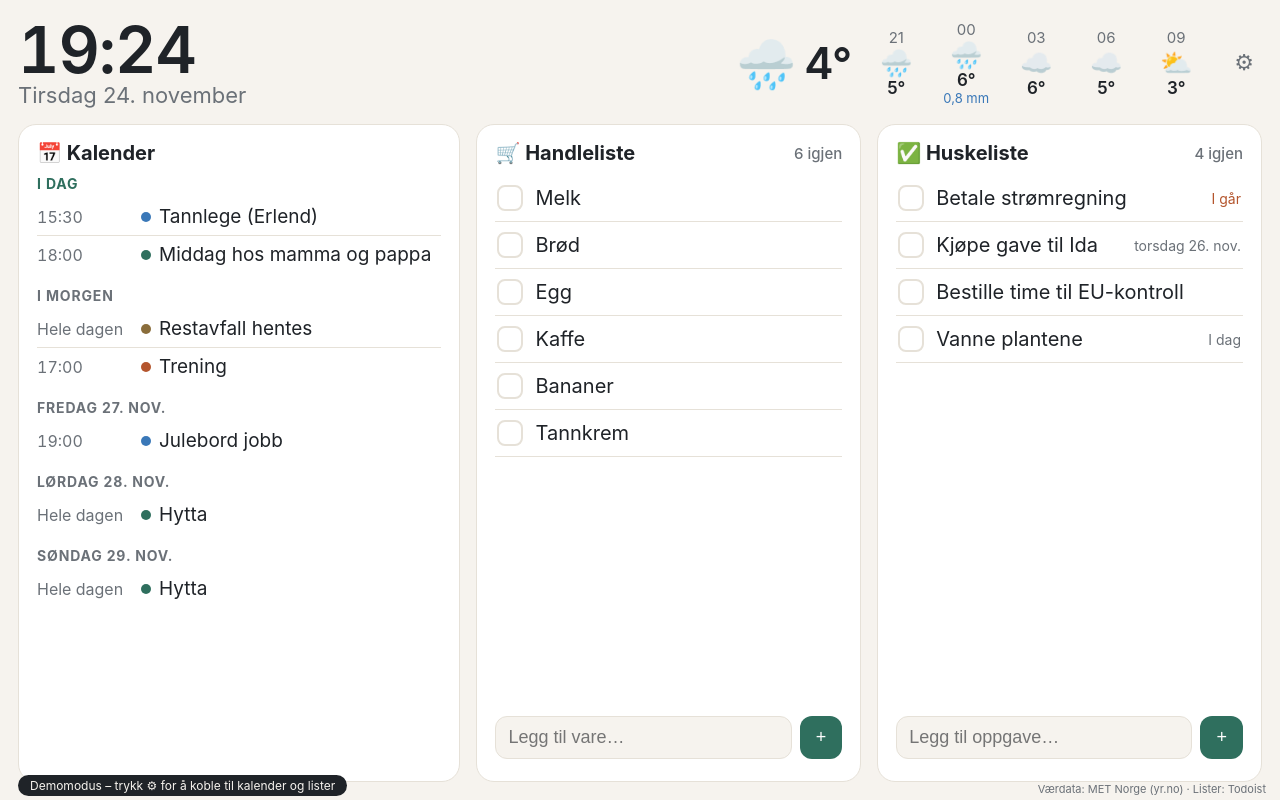
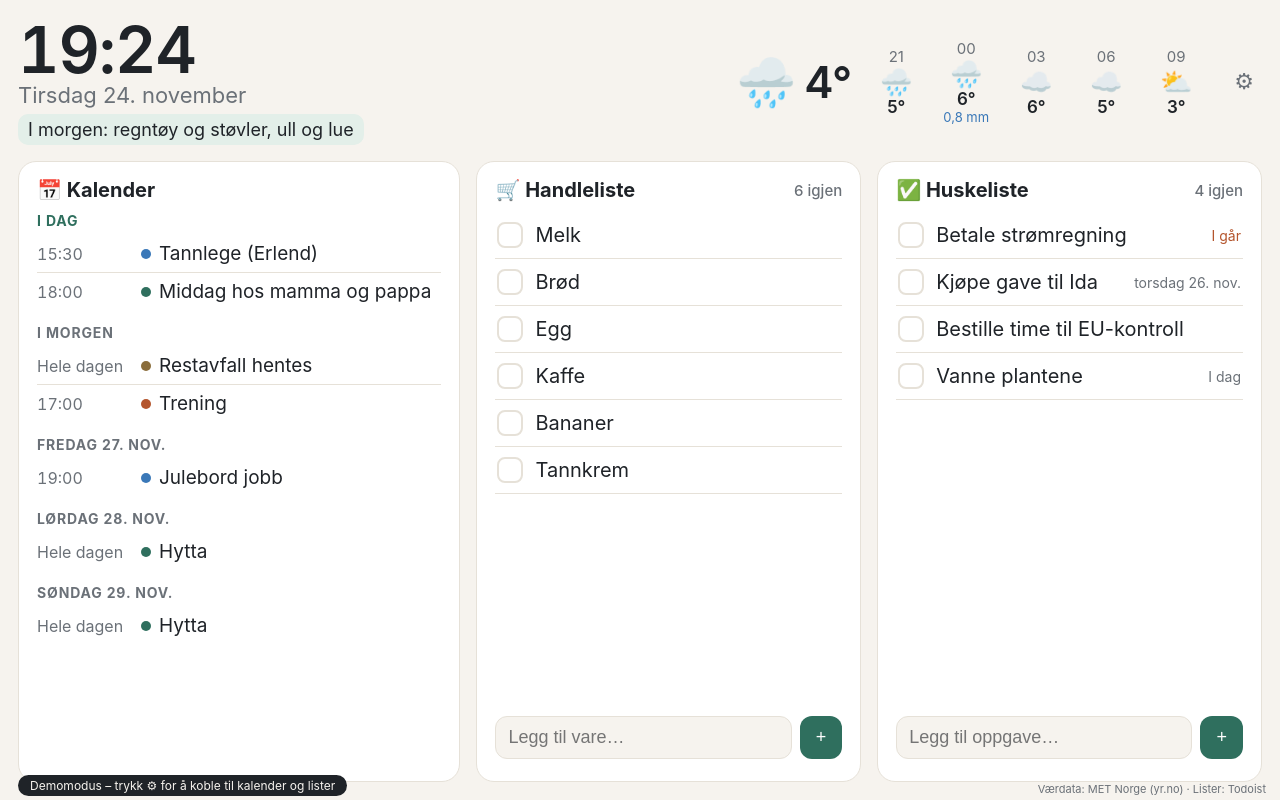
Before and after one commit to erlendelde2-eng/Kjoleskapsskjerm, a plain HTML site: page index.html in a window 1280 px wide. Drawn offline with Linux system fonts and the light colour scheme; no server answers.

Commit message:
Legg til «Ta med i dag» basert på været
Co-Authored-By: Claude Opus 5.5 <noreply@anthropic.com>
Claude-Session: https://claude.ai/code/session_014hnhKDfjGY7r5TFCBNWNu7

```diff
--- a/index.html
+++ b/index.html
@@ -51,6 +51,8 @@
   .klokke { font-size: 64px; font-weight: 600; letter-spacing: -1px; line-height: 1; font-variant-numeric: tabular-nums; }
   .dato { font-size: 22px; color: var(--muted); }
   .dato::first-letter { text-transform: uppercase; }
+  .tamed { margin-top: 6px; font-size: 18px; background: var(--accent-soft); color: var(--ink); border-radius: 10px; padding: 5px 10px; display: inline-block; }
+  .tamed:empty { display: none; }
   .vaer { margin-left: auto; display: flex; gap: 18px; align-items: center; }
   .vaer-naa { display: flex; align-items: center; gap: 8px; }
   .vaer-naa .ikon { font-size: 48px; }
@@ -144,6 +146,7 @@
     <div>
       <div class="klokke" id="klokke">--:--</div>
       <div class="dato" id="dato"></div>
+      <div class="tamed" id="tamed"></div>
     </div>
     <div class="vaer" id="vaer"></div>
     <button class="tannhjul" id="aapne-innst" aria-label="Innstillinger">⚙︎</button>
@@ -314,6 +317,34 @@ async function hentVaer() {
     html += `<div class="vaer-time">${tidFmt.format(new Date(t.time)).slice(0, 2)}<span class="ikon">${vaerIkon(sym(t))}</span><span class="t">${Math.round(t.data.instant.details.air_temperature)}°</span>${mm > 0 ? `<div class="regn">${mm.toLocaleString('nb-NO')} mm</div>` : ''}</div>`;
   }
   $('vaer').innerHTML = html;
+  $('tamed').textContent = taMedIDag(serie);
+}
+
+// «Ta med i dag»: ser på været i barnehagetiden (07–17), eller i morgen etter kl. 17
+function taMedIDag(serie) {
+  const n = new Date();
+  const dag = new Date(n); if (n.getHours() >= 17) dag.setDate(dag.getDate() + 1);
+  const fra = new Date(dag); fra.setHours(7, 0, 0, 0);
+  const til = new Date(dag); til.setHours(17, 0, 0, 0);
+  const timer = serie.filter((t) => { const d = new Date(t.time); return d >= fra && d < til; });
+  if (!timer.length) return '';
+  let min = Infinity, regn = 0, vind = 0, sno = false;
+  for (const t of timer) {
+    const d = t.data.instant.details;
+    min = Math.min(min, d.air_temperature);
+    vind = Math.max(vind, d.wind_speed || 0);
+    const neste = t.data.next_1_hours;
+    if (neste) { regn += neste.details?.precipitation_amount || 0; if (/snow|sleet/.test(neste.summary?.symbol_code || '')) sno = true; }
+  }
+  const ting = [];
+  if (sno) ting.push('vinterdress');
+  else if (regn >= 0.5) ting.push('regntøy og støvler');
+  if (min <= 0) ting.push('ullundertøy', 'lue og votter');
+  else if (min <= 6) ting.push('ull', 'lue');
+  if (vind >= 8 && !sno) ting.push('vindtett jakke');
+  if (!ting.length) return '';
+  const tekst = ting.join(', ').replace(/, ([^,]*)$/, ' og $1');
+  return (n.getHours() >= 17 ? 'I morgen: ' : 'Ta med i dag: ') + tekst;
 }
 
 // ---------- Kalender ----------
```
Also changed, not shown: forhandsvisning.png.
